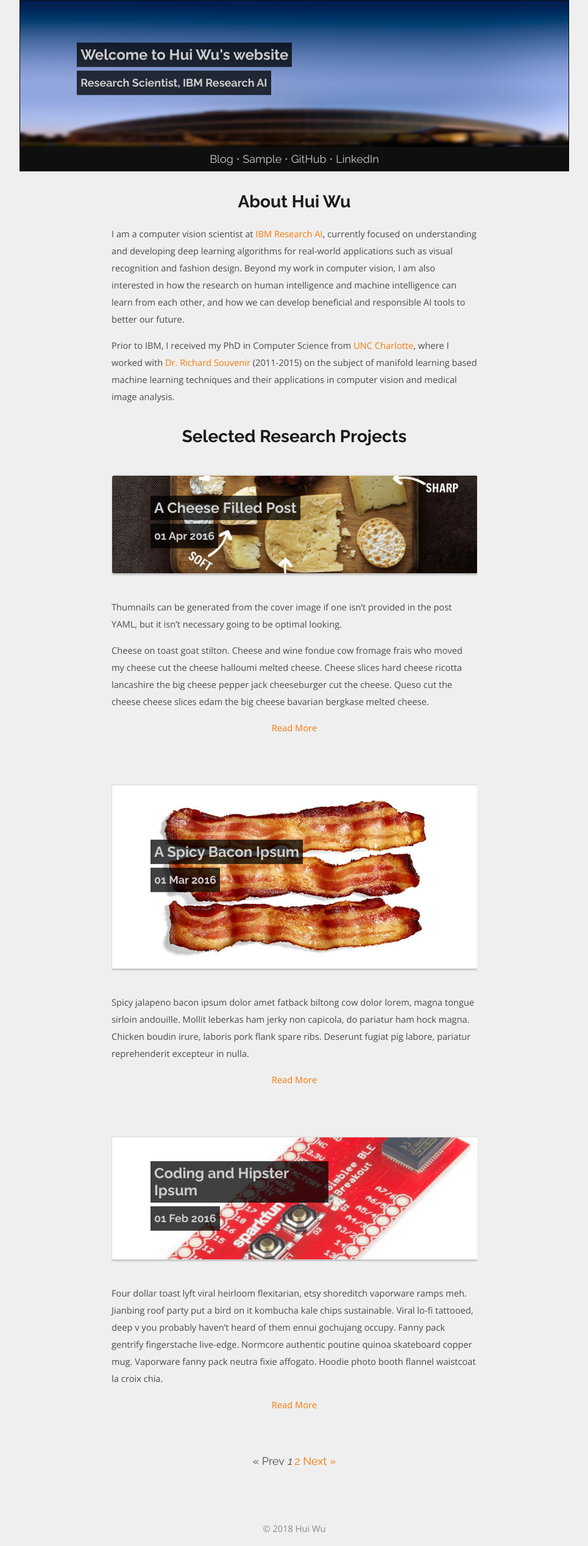
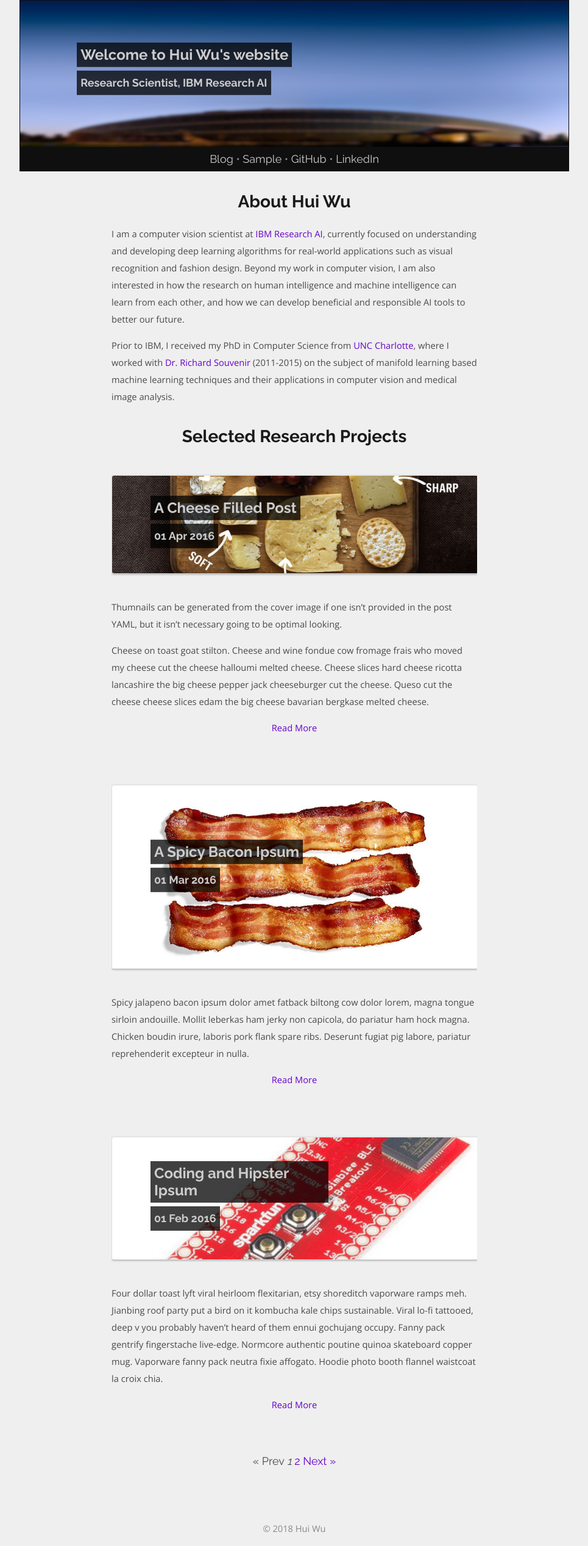
Before and after one commit to spacew/spacew.github.io, a Jekyll site: the page built from index.html, in a window 1280 px wide. Shown: the whole page at 61% size, without its empty margins (157-1122 px from the left). Built offline with Jekyll 4.4.1, drawn with Linux system fonts in a browser that asks for light colours; the list of posts is cut into pages by our own code.

Commit message:
Update main.scss

```diff
--- a/css/main.scss
+++ b/css/main.scss
@@ -3,7 +3,7 @@
 ---
 
 /* Text colors */
-$highlight-color: #f87808;
+$highlight-color: #6600cc;
 $lightest-color: #cccccc;
 $light-color: #8a8a8a;
 $normal-color: #4a4a4a;
```
